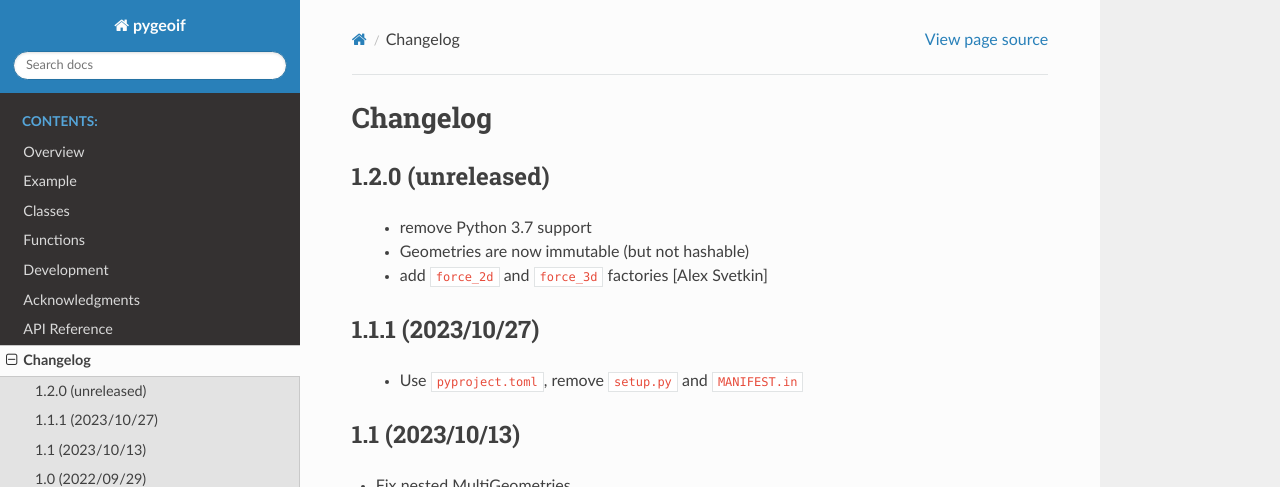
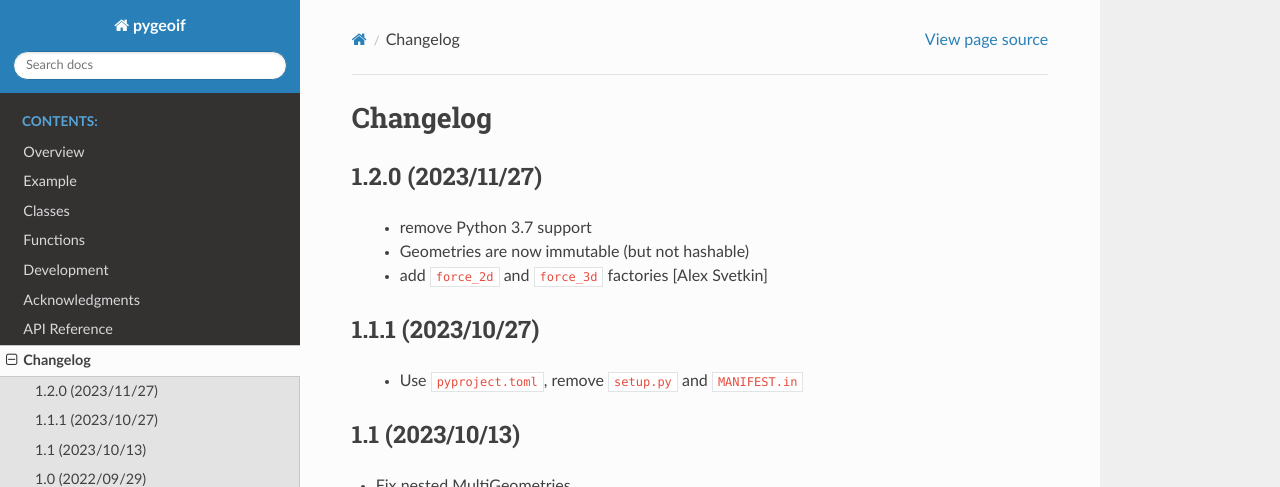
Before and after one commit to cleder/pygeoif, a Sphinx documentation site: the page built from docs/HISTORY.rst, in a window 1280 px wide and 900 px high. Shown: the top 487 px of the window. Built offline with Sphinx 7.4.7 and the Read the Docs theme 2.0.0, drawn with Linux system fonts in a browser that asks for light colours; the version number could not be read and is left out.

Commit message:
Release notes 1.2.0

```diff
--- a/docs/HISTORY.rst
+++ b/docs/HISTORY.rst
@@ -1,7 +1,7 @@
 Changelog
 =========
 
-1.2.0 (unreleased)
+1.2.0 (2023/11/27)
 ------------------
 
  - remove Python 3.7 support
```
